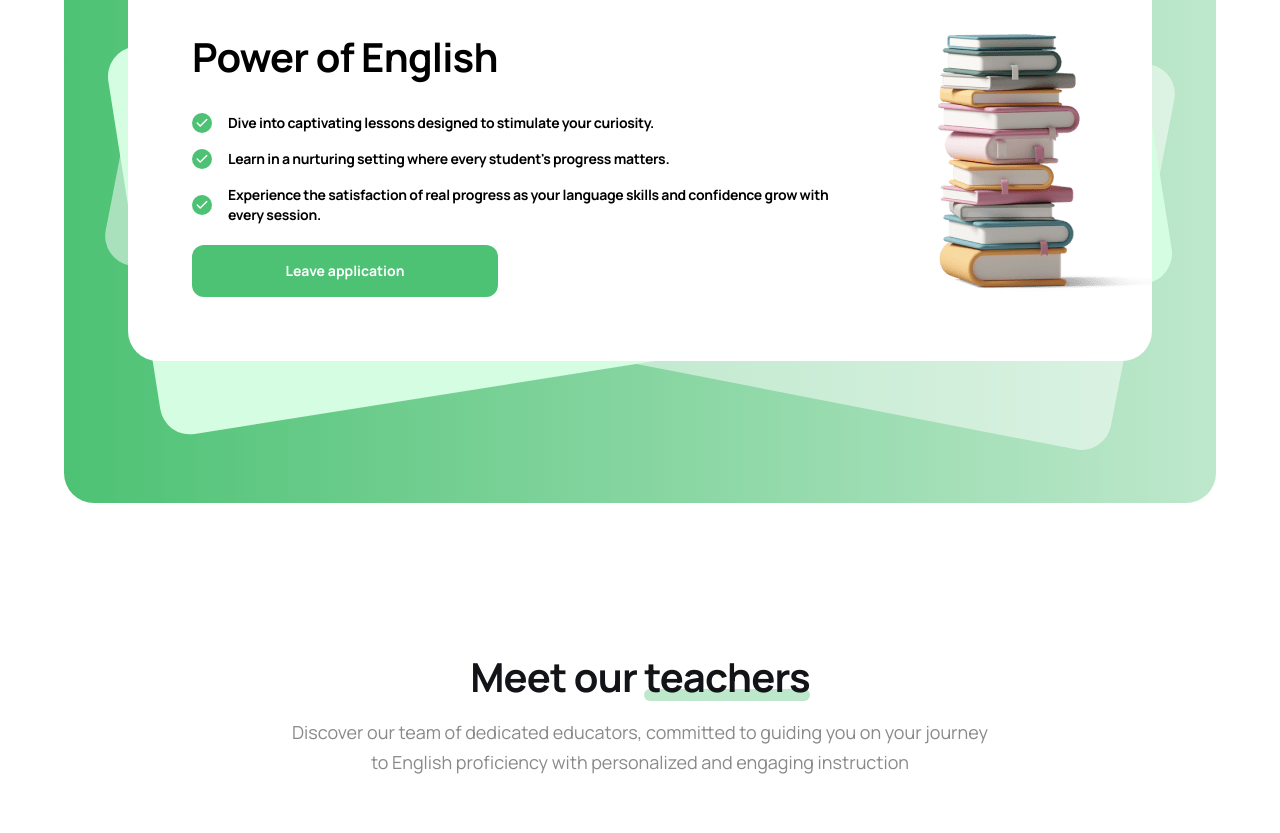
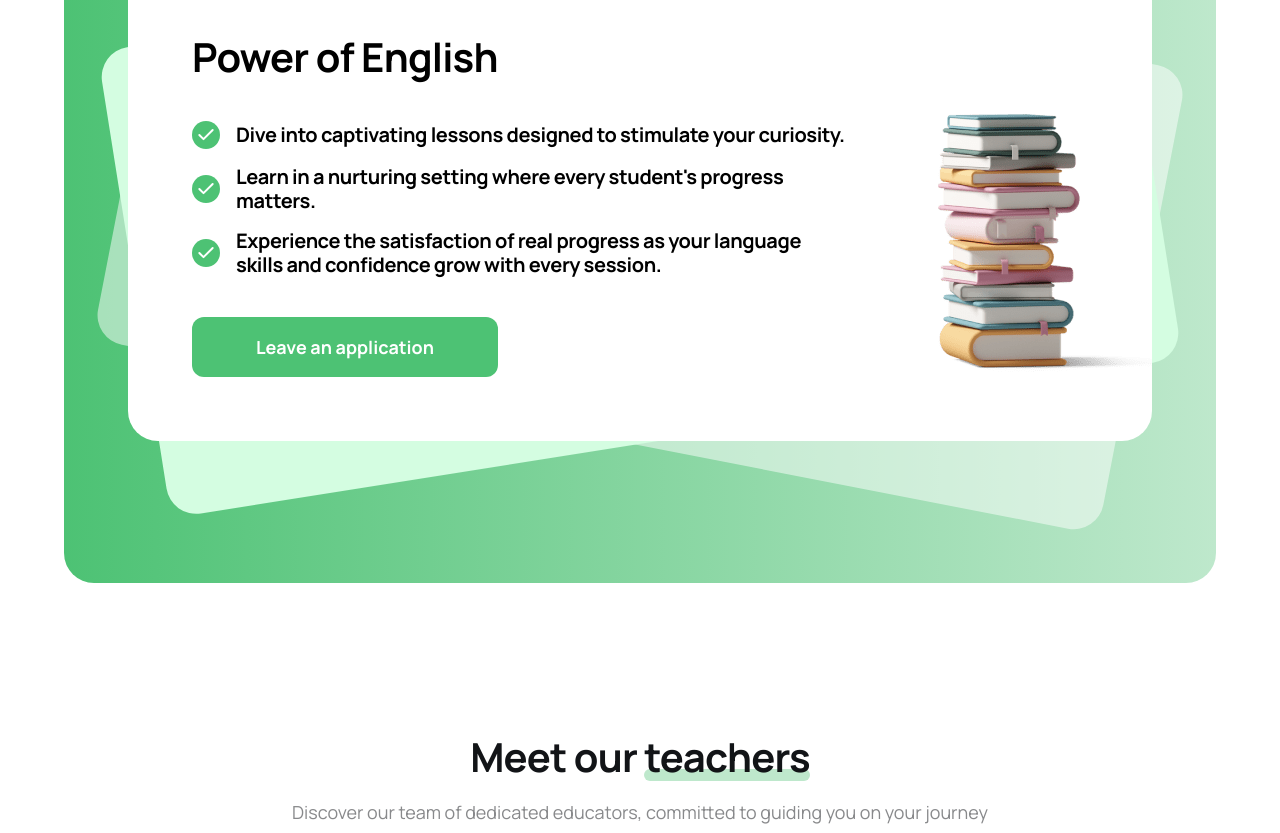
Before and after one commit to DimasWerito/GoIT-Markup-Final-Project, a website built with Vite: page src/index.html in a window 1280 px wide. Shown: the part 2990-3823 px from the top of the page. Built offline with nearby package versions, Linux system fonts and the light colour scheme.

Commit message:
more tweaks

```diff
--- a/src/css/cta.css
+++ b/src/css/cta.css
@@ -49,7 +49,7 @@
     font-weight: 700;
     line-height: 40px;
     text-align: left;
-    margin: 0 0 40px;
+    margin: 0 0 65px;
 
     @media only screen and (min-width: 768px) {
         font-size: 60px;
@@ -106,7 +106,7 @@
         line-height: 48px;
     }
 
-    @media only screen and (min-width: 1280) {
+    @media only screen and (min-width: 1280px) {
         margin-bottom: 40px;
     }
 }
@@ -131,6 +131,14 @@
     display: flex;
     flex-direction: column;
     gap: 16px;
+
+    @media screen and (min-width: 768px) {
+        margin-bottom: 32px;
+    }
+
+    @media screen and (min-width: 1280px) {
+        margin-bottom: 40px;
+    }
 }
 
 .p-of-list {
@@ -143,6 +151,11 @@
     display: flex;
     align-items: center;
     justify-content: start;
+
+    @media screen and (min-width: 768px) {
+        font-size: 20px;
+        line-height: 24px;
+    }
 }
 
 .svgs {
@@ -151,6 +164,11 @@
     color: rgba(77, 194, 116, 1);
     max-width: 20px;
     max-height: 20px;
+
+    @media screen and (min-width: 768px) {
+        max-width: 28px;
+        max-height: 28px;
+    }
 }
 
 .paragraph {
@@ -181,6 +199,9 @@
 
     @media only screen and (min-width: 768px) {
         max-width: 306px;
+        padding: 16px 32px;
+        font-size: 18px;
+        line-height: 28px;
     }
 }
 
@@ -193,6 +214,16 @@
     position: relative;
     display: block;
     z-index: 1;
+
+    @media screen and (min-width: 768px) {
+        margin-left: -14px;
+        margin-right: -14px;
+    }
+
+    @media screen and (min-width: 1280px) {
+        margin-left: 0;
+        margin-right: 0;
+    }
 }
 
 .shadow {
--- a/src/partials/cta.html
+++ b/src/partials/cta.html
@@ -35,7 +35,7 @@
                         </li>
                     </ul>
 
-                    <a href="#application" class="leave-application-btn">Leave application</a>
+                    <a href="#application" class="leave-application-btn">Leave an application</a>
                 </div>
 
                 <img class="img-books" alt="books" src="./img/bookstack/1x.png"
```
